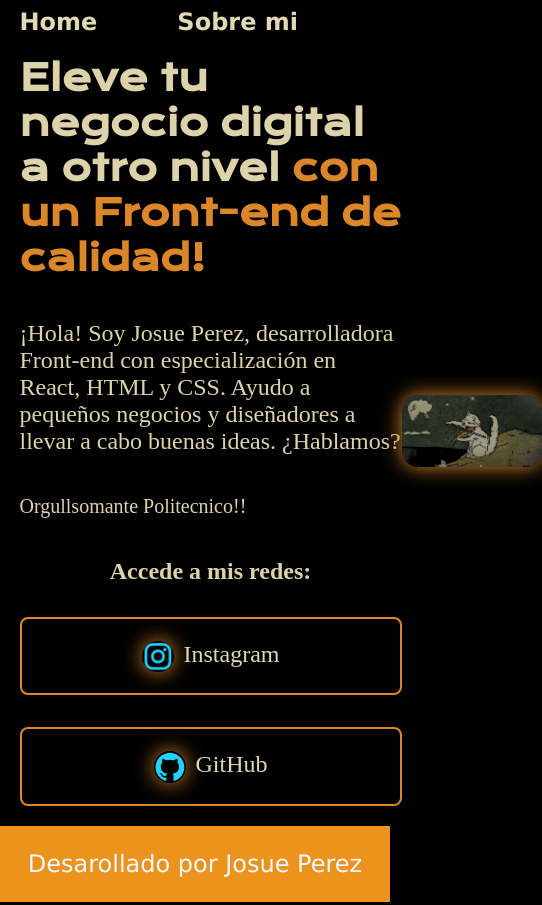
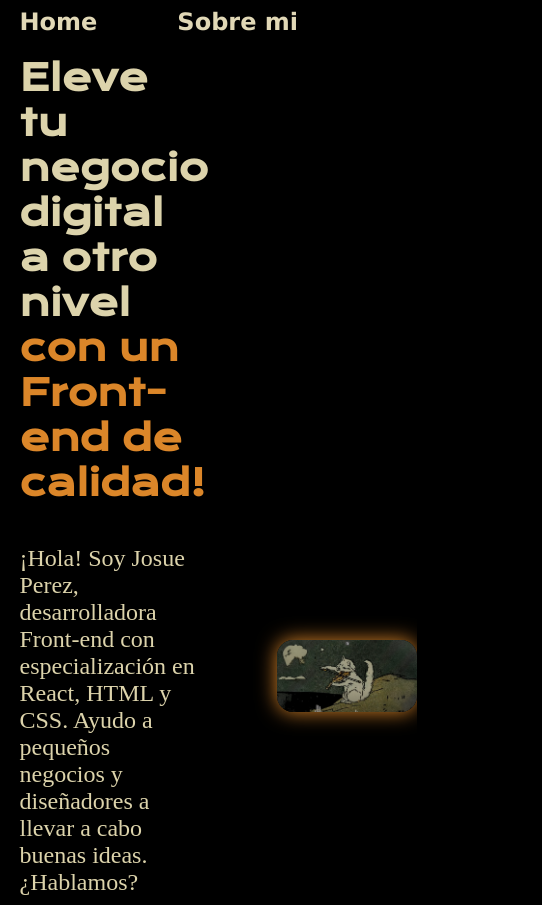
Before and after one commit to Josue-perez-py/Curso-CSS-HTML, a plain HTML site: page 1er-Curso/INDEX.html in a window 390 px wide. Shown: the top 905 px of the page, 542 px wide, since content can reach past the window. Drawn offline with nearby package versions, Linux system fonts and the light colour scheme.

Commit message:
Refactor width properties in style files for responsive design

```diff
--- a/1er-Curso/style/style-about.css
+++ b/1er-Curso/style/style-about.css
@@ -47,7 +47,7 @@ body{
 
 .presentacion__contenido{
 
-    width: 615px;
+    width: 50%;
     display: flex;
     flex-direction: column;
     gap: 40px;
--- a/1er-Curso/style/style.css
+++ b/1er-Curso/style/style.css
@@ -57,11 +57,12 @@ body{
     display: flex;
     align-items: center;
     justify-content: space-between;
+    gap: 82px;
 }
 
 .presentacion__contenido{
 
-    width: 615px;
+    width: 50%;
     display: flex;
     flex-direction: column;
     gap: 40px;
@@ -92,7 +93,7 @@ body{
 
 .presentacion__enlaces__link{
 
-    width: 378px;
+    width: 50%;
     text-align: center;
     padding: 21.5px 0;
     border-radius: 8px;
```
